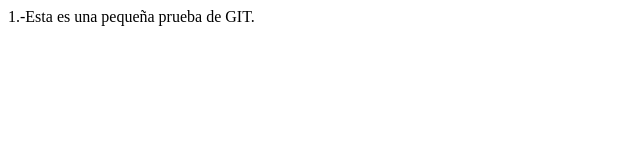
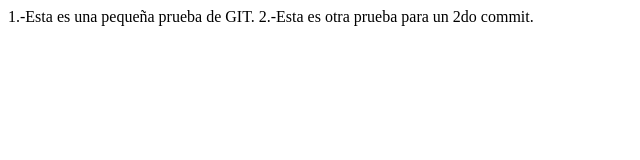
Before and after one commit to marcelelopezc/prueba_git, a plain HTML site: page index.html in a window 1280 px wide. Shown: the whole page, without its empty margins (0-640 px from the left). Drawn offline with Linux system fonts and the light colour scheme.

Commit message:
Actualización del Index

```diff
--- a/index.html
+++ b/index.html
@@ -1,2 +1,3 @@
 <DOCTYPE HTML>
 1.-Esta es una pequeña prueba de GIT.
+2.-Esta es otra prueba para un 2do commit.
```
